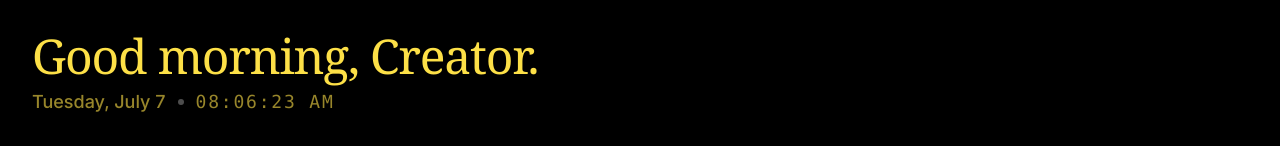
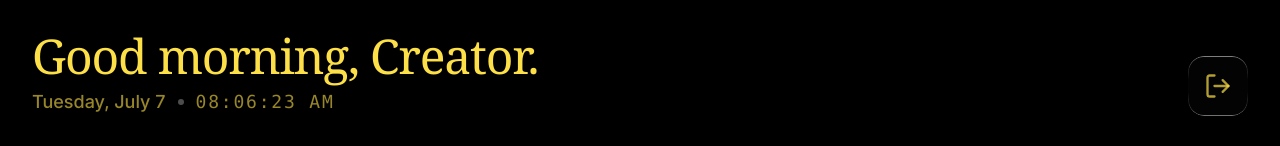
Before and after one commit to alexaman000/project, a Next.js app in the folder frontend/: page / in a window 1280 px wide. Shown: the top 146 px of the page. Built offline with nearby package versions, Linux system fonts and the light colour scheme; no server answers; sample sign-in values are in the browser's storage.

Commit message:
feat: add logout button to dashboard header

```diff
--- a/frontend/src/app/page.tsx
+++ b/frontend/src/app/page.tsx
@@ -7,7 +7,7 @@ import { motion, AnimatePresence } from 'framer-motion';
 import {
   Search, Plus, CheckCircle2, Circle,
   Trash2, Pin, Calendar, Tag, AlertCircle, ArrowUpRight,
-  Sun, CloudSun, CloudFog, CloudRain, CloudSnow, CloudLightning, Cloud
+  Sun, CloudSun, CloudFog, CloudRain, CloudSnow, CloudLightning, Cloud, LogOut
 } from 'lucide-react';
 
 interface TodoMeta {
@@ -334,12 +334,13 @@ export default function Dashboard() {
           </p>
         </div>
 
+        <div className="flex items-center gap-4">
           {/* Weather Widget */}
           {weather && (
             <motion.div
               initial={{ opacity: 0, scale: 0.9 }}
               animate={{ opacity: 1, scale: 1 }}
-            className="liquid-glass rounded-2xl px-6 py-4 flex items-center gap-4"
+              className="liquid-glass rounded-2xl px-6 py-4 hidden sm:flex items-center gap-4"
             >
               {getWeatherIcon(weather.code)}
               <div className="flex flex-col">
@@ -348,6 +349,18 @@ export default function Dashboard() {
               </div>
             </motion.div>
           )}
+
+          {/* Logout Button */}
+          <motion.button
+            initial={{ opacity: 0 }}
+            animate={{ opacity: 1 }}
+            onClick={logout}
+            className="liquid-glass rounded-2xl p-4 flex items-center justify-center text-[#FDE047]/70 hover:text-[#FDE047] hover:bg-white/10 transition-colors h-full"
+            title="Log out"
+          >
+            <LogOut size={28} />
+          </motion.button>
+        </div>
       </motion.div>
 
       {/* Stats Cards */}
```
Lines whose indentation alone changed are shown as unchanged.
